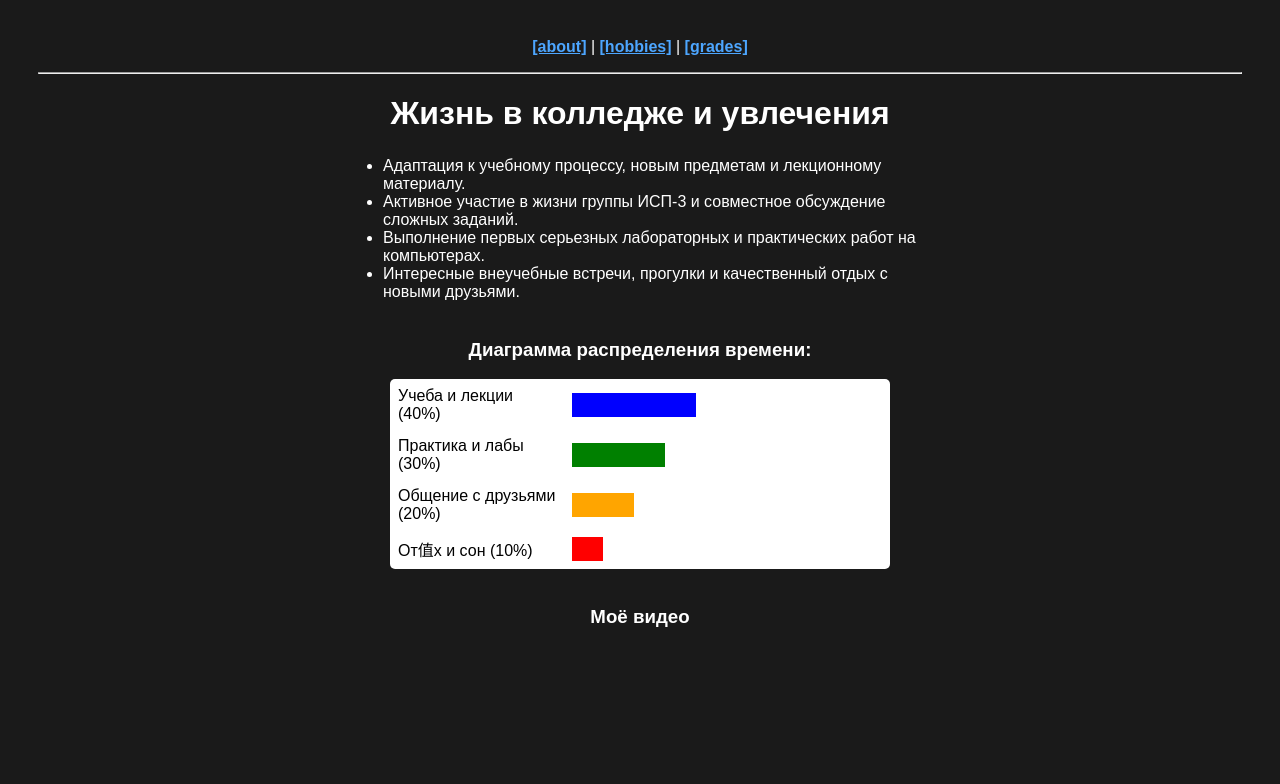
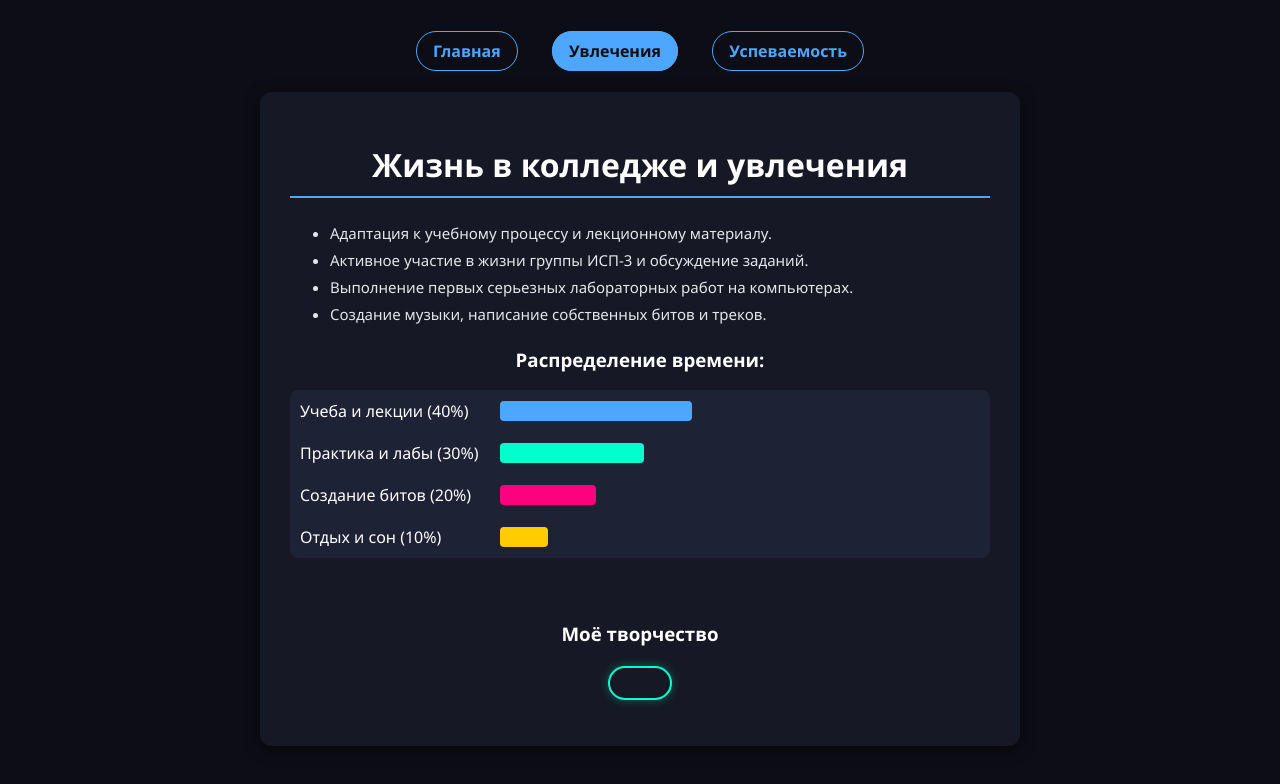
Before and after one commit to mmkondr11-cloud/my-site, a plain HTML site: page hobbies.html in a window 1280 px wide. Drawn offline with Linux system fonts and the light colour scheme.

Commit message:
Update hobbies.html

```diff
--- a/hobbies.html
+++ b/hobbies.html
@@ -1,45 +1,57 @@
 <html>
 <head>
     <meta charset="UTF-8">
-    <title>hobbies</title>
+    <title>Увлечения</title>
+    <style>
+        body { background-color: #0d0e15; color: #e4e6eb; font-family: 'Segoe UI', Arial, sans-serif; padding: 40px; margin: 0; }
+        .nav { text-align: center; margin-bottom: 30px; }
+        .nav a { color: #4da6ff; text-decoration: none; font-weight: bold; margin: 0 15px; padding: 8px 16px; border: 1px solid #4da6ff; border-radius: 20px; transition: 0.3s; }
+        .nav a:hover { background-color: #4da6ff; color: #0d0e15; }
+        .nav a.active { background-color: #4da6ff; color: #0d0e15; }
+        .container { max-width: 700px; margin: 0 auto; background: #161925; padding: 30px; border-radius: 12px; box-shadow: 0 4px 15px rgba(0,0,0,0.5); }
+        h1, h3 { color: #ffffff; text-align: center; }
+        h1 { border-bottom: 2px solid #4da6ff; padding-bottom: 10px; }
+        ul { line-height: 1.8; font-size: 15px; }
+        .chart-table { width: 100%; border-collapse: collapse; margin-top: 15px; background: #1e2235; border-radius: 8px; overflow: hidden; }
+        .chart-table td { padding: 10px; color: #fff; }
+        .bar { height: 20px; border-radius: 4px; }
+        .btn-video { display: inline-block; background: transparent; color: #00ffcc; border: 2px solid #00ffcc; padding: 15px 30px; border-radius: 30px; text-decoration: none; font-weight: bold; font-size: 16px; box-shadow: 0 0 10px rgba(0,255,204,0.3); transition: 0.3s; }
+        .btn-video:hover { background: #00ffcc; color: #0d0e15; box-shadow: 0 0 20px rgba(0,255,204,0.6); }
+    </style>
 </head>
-<body bgcolor="#1a1a1a" text="white" link="#4da6ff" vlink="#ff80df" style="font-family: Arial, sans-serif; padding: 30px;">
+<body>
 
-    <p align="center">
-        <a href="index.html"><b>[about]</b></a> |
-        <a href="hobbies.html"><b>[hobbies]</b></a> |
-        <a href="grades.html"><b>[grades]</b></a>
-    </p>
-    <hr>
+    <div class="nav">
+        <a href="index.html">Главная</a>
+        <a href="hobbies.html" class="active">Увлечения</a>
+        <a href="grades.html">Успеваемость</a>
+    </div>
 
-    <h1 align="center">Жизнь в колледже и увлечения</h1>
+    <div class="container">
+        <h1>Жизнь в колледже и увлечения</h1>
 
-    <table align="center" width="600">
-        <tr>
-            <td>
-                <ul>
-                    <li>Адаптация к учебному процессу, новым предметам и лекционному материалу.</li>
-                    <li>Активное участие в жизни группы ИСП-3 и совместное обсуждение сложных заданий.</li>
-                    <li>Выполнение первых серьезных лабораторных и практических работ на компьютерах.</li>
-                    <li>Интересные внеучебные встречи, прогулки и качественный отдых с новыми друзьями.</li>
-                </ul>
-            </td>
-        </tr>
-    </table>
+        <ul>
+            <li>Адаптация к учебному процессу и лекционному материалу.</li>
+            <li>Активное участие в жизни группы ИСП-3 и обсуждение заданий.</li>
+            <li>Выполнение первых серьезных лабораторных работ на компьютерах.</li>
+            <li>Создание музыки, написание собственных битов и треков.</li>
+        </ul>
 
-    <h3 align="center">Диаграмма распределения времени:</h3>
-    <table align="center" width="500" border="0" cellpadding="6" bgcolor="white" style="color: black; border-radius: 5px;">
-        <tr><td width="160">Учеба и лекции (40%)</td><td><table width="40%" bgcolor="blue"><tr><td>&nbsp;</td></tr></table></td></tr>
-        <tr><td>Практика и лабы (30%)</td><td><table width="30%" bgcolor="green"><tr><td>&nbsp;</td></tr></table></td></tr>
-        <tr><td>Общение с друзьями (20%)</td><td><table width="20%" bgcolor="orange"><tr><td>&nbsp;</td></tr></table></td></tr>
-        <tr><td>От值х и сон (10%)</td><td><table width="10%" bgcolor="red"><tr><td>&nbsp;</td></tr></table></td></tr>
-    </table>
+        <h3>Распределение времени:</h3>
+        <table class="chart-table">
+            <tr><td width="180">Учеба и лекции (40%)</td><td><div class="bar" style="width: 40%; background: #4da6ff;"></div></td></tr>
+            <tr><td>Практика и лабы (30%)</td><td><div class="bar" style="width: 30%; background: #00ffcc;"></div></td></tr>
+            <tr><td>Создание битов (20%)</td><td><div class="bar" style="width: 20%; background: #ff007f;"></div></td></tr>
+            <tr><td>Отдых и сон (10%)</td><td><div class="bar" style="width: 10%; background: #ffcc00;"></div></td></tr>
+        </table>
 
-    <br>
-   <h3 align="center">Моё видео</h3>
-    <p align="center">
-        <a href="video.mp4" target="_blank" style="color: #4da6ff; font-size: 18px;">
-        </a>
-    </p>
+        <br><br>
+        <h3 align="center">Моё творчество</h3>
+        <p align="center" style="margin-top: 20px;">
+            <a href="video.mp4" target="_blank" class="btn-video">
+            </a>
+        </p>
+    </div>
+
 </body>
 </html>
```
